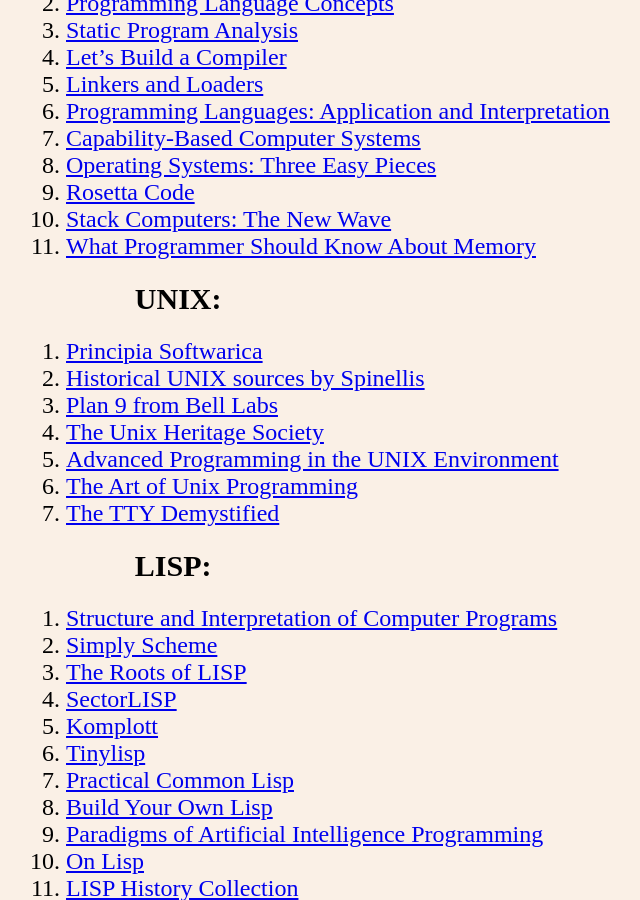
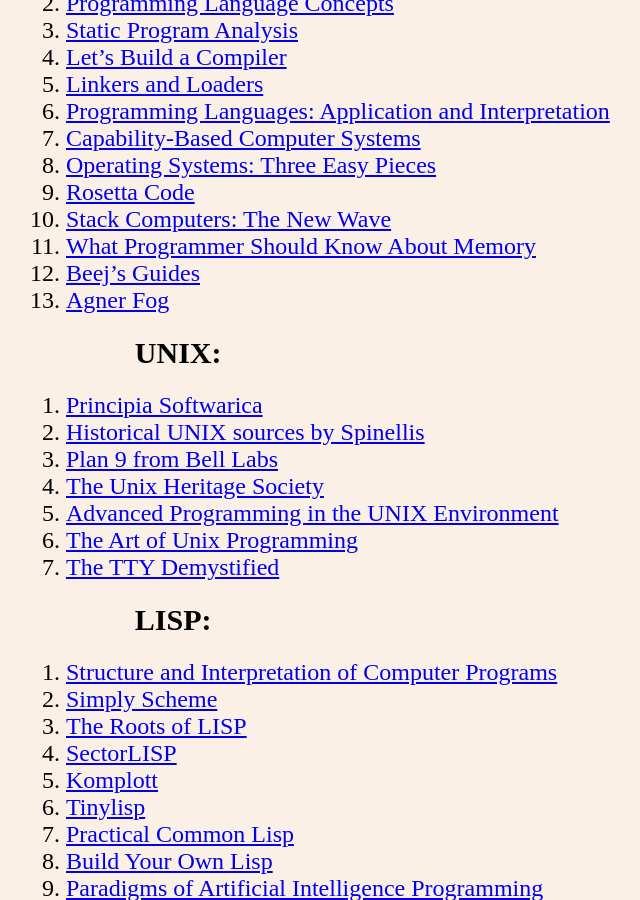
Before and after one commit to TeAeg/teaeg.github.io, a Jekyll site: the page built from index.md, in a window 1280 px wide and 900 px high, scrolled down 926 px. Shown: the whole window, without its empty margins (70-710 px from the left). Built offline with Jekyll 4.4.1, drawn with Linux system fonts in a browser that asks for light colours; our own code applies the rules of GitHub Pages for plain Markdown files.

Commit message:
Added two new links
Added two new links to Beej's guides and to Agner Fog resources.

```diff
--- a/index.md
+++ b/index.md
@@ -31,6 +31,8 @@
 9. [Rosetta Code](https://rosettacode.org)
 10. [Stack Computers: The New Wave](https://users.ece.cmu.edu/~koopman/stack_computers/index.html)
 11. [What Programmer Should Know About Memory](https://people.freebsd.org/~lstewart/articles/cpumemory.pdf)
+12. [Beej's Guides](https://beej.us/guide)
+13. [Agner Fog](https://www.agner.org/optimize)
 
 ## UNIX:
 1. [Principia Softwarica](https://principia-softwarica.org)
```
